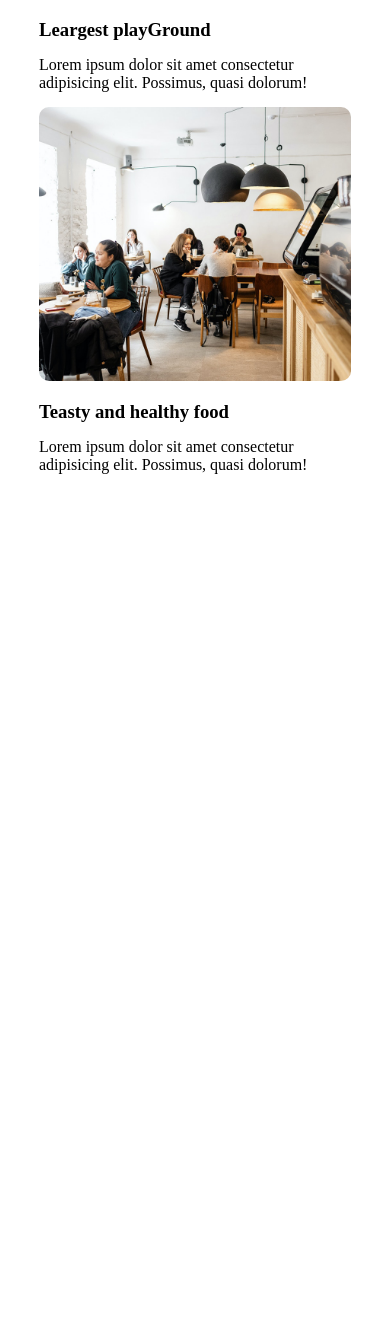
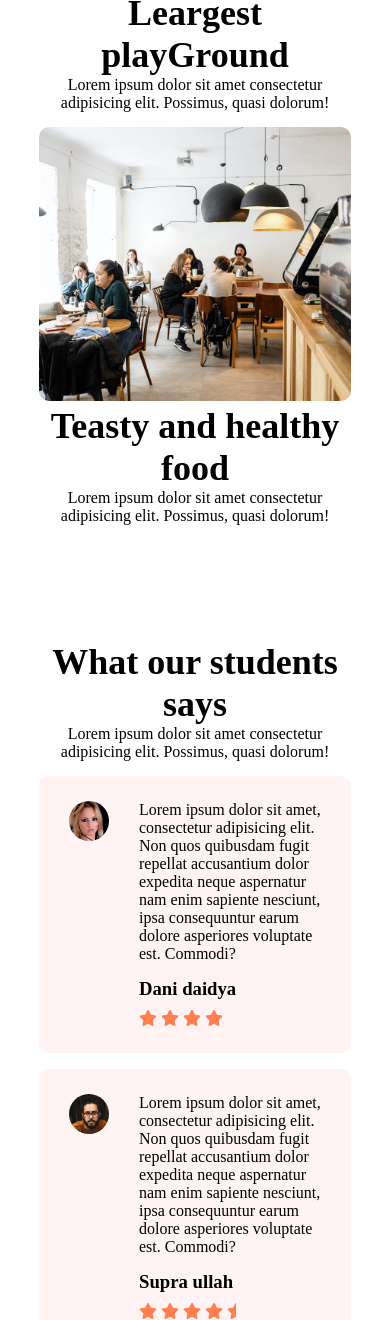
Before and after one commit to Ishtiak007/School_Multi-Page-Website, a plain HTML site: page index.html in a window 390 px wide. Shown: the part 4201-5521 px from the top of the page. Before the commit the page ends 4691 px from the top, so only its background shows below. Drawn offline with Linux system fonts and the light colour scheme.

Commit message:
Student's rateing section done with responsive

```diff
--- a/index.html
+++ b/index.html
@@ -111,7 +111,7 @@
       <div class="div row">
         <div class="facilities-col">
           <img src="images/library.png" alt="" />
-          <h3>World class libraly</h3>
+          <h1>World class libraly</h1>
           <p>
             Lorem ipsum dolor sit amet consectetur adipisicing elit. Possimus,
             quasi dolorum!
@@ -119,7 +119,7 @@
         </div>
         <div class="facilities-col">
           <img src="images/basketball.png" alt="" />
-          <h3>Leargest playGround</h3>
+          <h1>Leargest playGround</h1>
           <p>
             Lorem ipsum dolor sit amet consectetur adipisicing elit. Possimus,
             quasi dolorum!
@@ -127,7 +127,7 @@
         </div>
         <div class="facilities-col">
           <img src="images/cafeteria.png" alt="" />
-          <h3>Teasty and healthy food</h3>
+          <h1>Teasty and healthy food</h1>
           <p>
             Lorem ipsum dolor sit amet consectetur adipisicing elit. Possimus,
             quasi dolorum!
@@ -135,6 +135,49 @@
         </div>
       </div>
     </section>
+    <!-- testimonial section -->
+    <section class="testimonials">
+      <h1>What our students says</h1>
+      <p>
+        Lorem ipsum dolor sit amet consectetur adipisicing elit. Possimus, quasi
+        dolorum!
+      </p>
+      <div class="row">
+        <div class="testimonial-col">
+          <img src="images/user1.jpg" alt="" />
+          <div>
+            <p>
+              Lorem ipsum dolor sit amet, consectetur adipisicing elit. Non quos
+              quibusdam fugit repellat accusantium dolor expedita neque
+              aspernatur nam enim sapiente nesciunt, ipsa consequuntur earum
+              dolore asperiores voluptate est. Commodi?
+            </p>
+            <h3>Dani daidya</h3>
+            <i class="fa fa-star"></i>
+            <i class="fa fa-star"></i>
+            <i class="fa fa-star"></i>
+            <i class="fa fa-star"></i>
+          </div>
+        </div>
+        <div class="testimonial-col">
+          <img src="images/user2.jpg" alt="" />
+          <div>
+            <p>
+              Lorem ipsum dolor sit amet, consectetur adipisicing elit. Non quos
+              quibusdam fugit repellat accusantium dolor expedita neque
+              aspernatur nam enim sapiente nesciunt, ipsa consequuntur earum
+              dolore asperiores voluptate est. Commodi?
+            </p>
+            <h3>Supra ullah</h3>
+            <i class="fa fa-star"></i>
+            <i class="fa fa-star"></i>
+            <i class="fa fa-star"></i>
+            <i class="fa fa-star"></i>
+            <i class="fa fa-star-half"></i>
+          </div>
+        </div>
+      </div>
+    </section>
     <script src="script.js"></script>
   </body>
 </html>
--- a/style.css
+++ b/style.css
@@ -30,6 +30,11 @@
   /* course section */
   .row {
     flex-direction: column;
+  }
+  /* student says */
+  .testimonial-col img {
+    margin-left: 0;
+    margin-right: 15px;
   }
 }
 
@@ -220,10 +225,43 @@ h3 {
 }
 .facilities-col p {
   padding: 0;
-  text-align: left;
+  text-align: center;
 }
 .facilities-col h3 {
   margin-top: 16px;
   margin-bottom: 15px;
+  text-align: center;
+}
+/* }testimonials */
+.testimonials {
+  width: 80%;
+  margin: auto;
+  padding-top: 100px;
+  text-align: center;
+}
+.testimonial-col {
+  flex-basis: 44%;
+  border-radius: 10px;
+  margin-bottom: 5%;
+  text-align: left;
+  background: #fff3f3;
+  padding: 25px;
+  cursor: pointer;
+  display: flex;
+}
+.testimonial-col img {
+  height: 40px;
+  margin-left: 5px;
+  margin-right: 30px;
+  border-radius: 50%;
+}
+.testimonial-col p {
+  padding: 0;
+}
+.testimonial-col h3 {
+  margin-top: 15px;
   text-align: left;
 }
+.testimonial-col .fa {
+  color: coral;
+}
```
